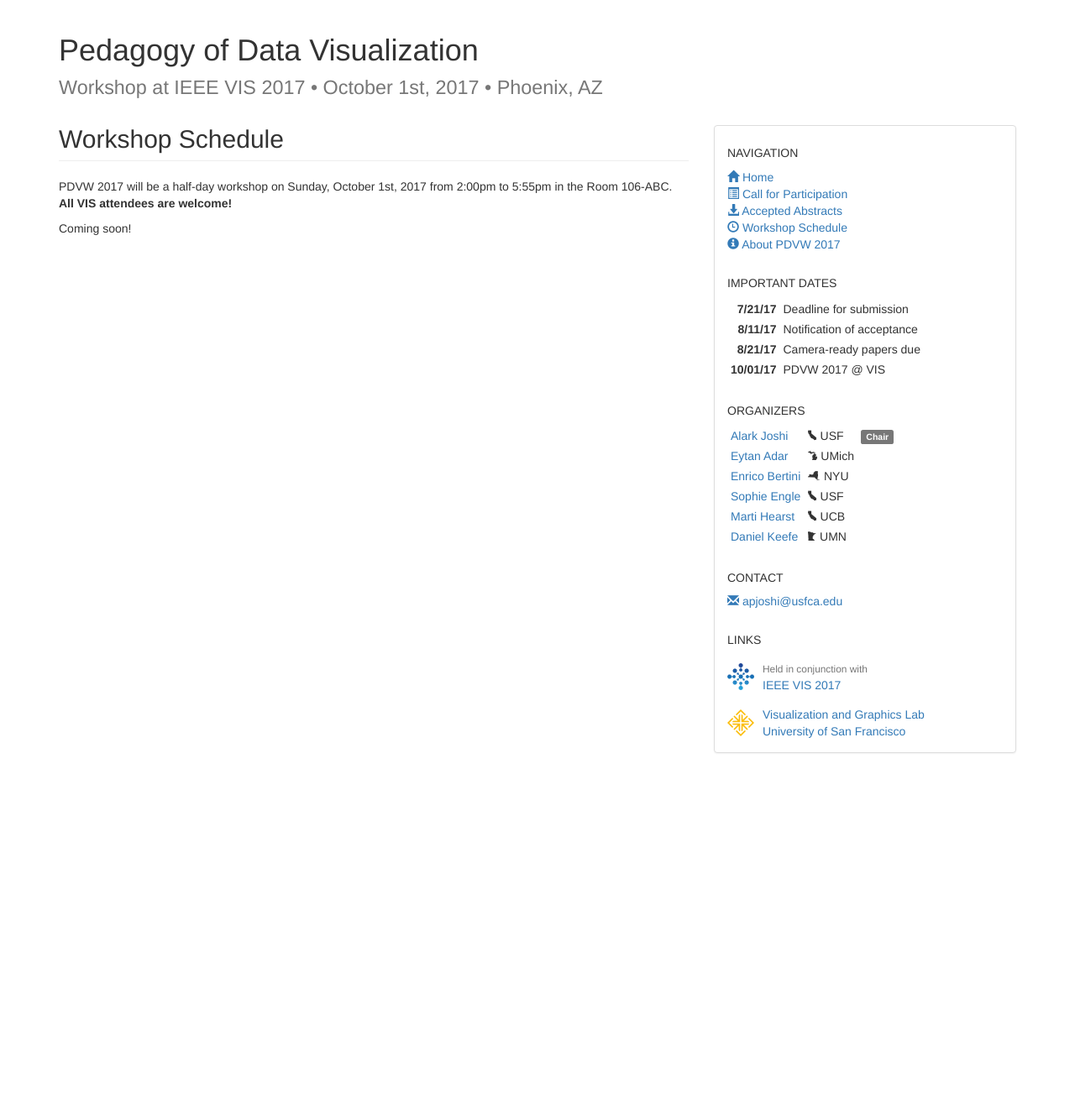
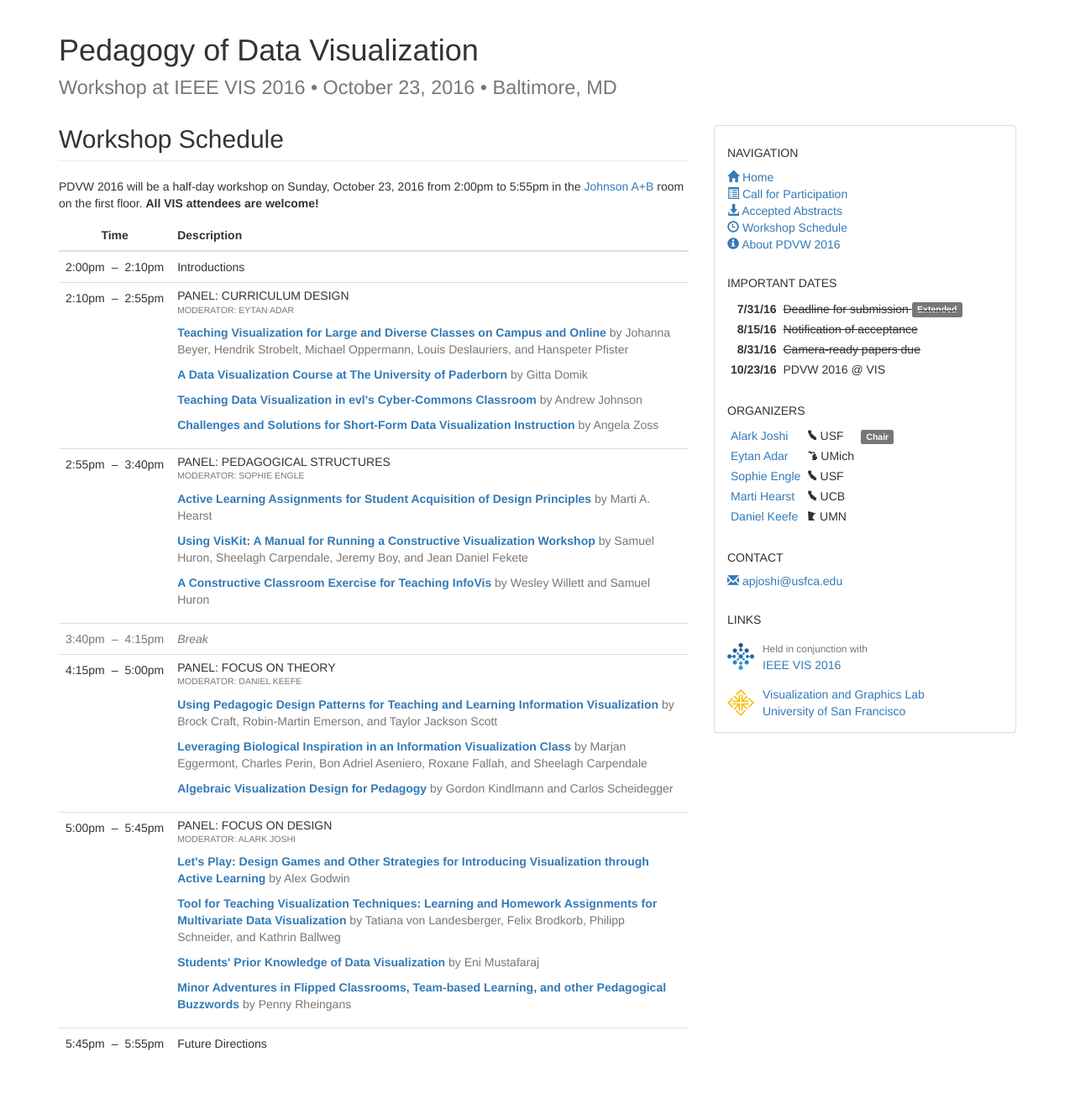
Before and after one commit to usfvgl/pdvw, a Jekyll site: the page built from 2017/schedule.html, in a window 1280 px wide. Shown: the whole page at 84% size. Built offline with Jekyll 4.4.1, drawn with Linux system fonts in a browser that asks for light colours; before the commit the page ends 957 px from its top, so only the background shows below that.

Commit message:
Revert "Modifications for abstracts and schedule"
This reverts commit 8bc0778e70688d62197b88358d8580b669d0fbc2.

# Conflicts:
#	_layouts/pdvw2017.html

```diff
--- a/2017/schedule.html
+++ b/2017/schedule.html
@@ -1,14 +1,12 @@
 ---
-layout: pdvw2017
+layout: pdvw2016
 title: Workshop Schedule
 ---
 
-{% assign abstracts = site.data.pdvw2017.abstracts | sort: 'file' %}
-<p>PDVW 2017 will be a half-day workshop on Sunday, October 1st, 2017 from 2:00pm to 5:55pm in the Room 106-ABC</a>. <strong>All VIS attendees are welcome!</strong></p>
+{% assign abstracts = site.data.pdvw2016.abstracts | sort: 'file' %}
+<p>PDVW 2016 will be a half-day workshop on Sunday, October 23, 2016 from 2:00pm to 5:55pm in the <a href="http://www3.hilton.com/resources/media/hi/BWICCHH/en_US/pdf/en_BWICCHH_Floor_Plan_Sep_2013.pdf">Johnson A+B</a> room on the first floor. <strong>All VIS attendees are welcome!</strong></p>
 
-Coming soon!
-
-<!-- <table class="table table-hover table-schedule">
+<table class="table table-hover table-schedule">
 <thead>
 <tr>
     <th colspan="3">Time</th>
@@ -72,4 +70,3 @@ Coming soon!
 </tr>
 </tbody>
 </table>
- -->
--- a/_layouts/pdvw2017.html
+++ b/_layouts/pdvw2017.html
@@ -1,4 +1,4 @@
-{% assign sitebase = site.github.url %}
+---{% assign sitebase = site.github.url %}
 <!DOCTYPE html>
 <html lang="en">
   <head>
@@ -40,8 +40,8 @@
               <ul class="list-unstyled">
                 <li><a href="{{ sitebase }}/2017/index.html"><span class="glyphicon glyphicon-home"></span></a> <a href="{{ sitebase }}/2017/index.html">Home</a></li>
                 <li><a href="{{ sitebase }}/2017/cfp.html"><span class="glyphicon glyphicon-list-alt"></span></a> <a href="{{ sitebase }}/2017/cfp.html">Call for Participation</a></li>
-                <li><a href="{{ sitebase }}/2017/abstracts.html"><span class="glyphicon glyphicon-download-alt"></span></a> <a href="{{ sitebase }}/2017/abstracts.html">Accepted Abstracts</a></li>
-                <li><a href="{{ sitebase }}/2017/schedule.html"><span class="glyphicon glyphicon-time"></span></a> <a href="{{ sitebase }}/2017/schedule.html">Workshop Schedule</a></li>
+                <!-- <li><a href="{{ sitebase }}/2017/abstracts.html"><span class="glyphicon glyphicon-download-alt"></span></a> <a href="{{ sitebase }}/2017/abstracts.html">Accepted Abstracts</a></li> -->
+                <!-- <li><a href="{{ sitebase }}/2017/schedule.html"><span class="glyphicon glyphicon-time"></span></a> <a href="{{ sitebase }}/2017/schedule.html">Workshop Schedule</a></li> -->
                 <li><a href="{{ sitebase }}/2017/about.html"><span class="glyphicon glyphicon-info-sign"></span></a> <a href="{{ sitebase }}/2017/about.html">About PDVW 2017</a></li>
               </ul>
 
```
